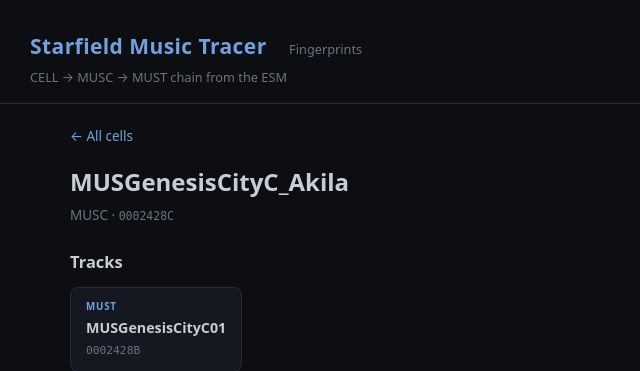
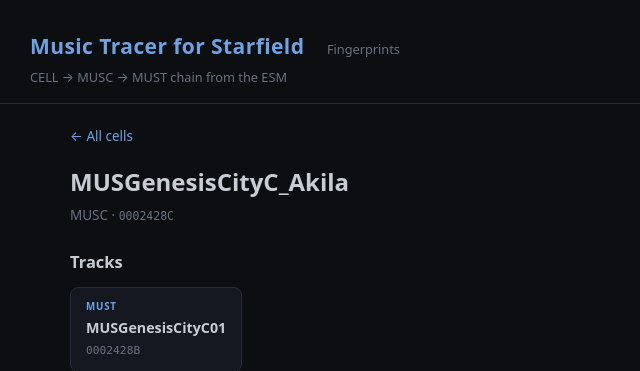
Before and after one commit to dephekt/starfield-music-tracer, a FastAPI app: a page that uses templates/base.html in a window 1280 px wide. Shown: the top 371 px of the page, without its empty margins (0-640 px from the left). Run offline with FastAPI, Linux system fonts and the light colour scheme.

Commit message:
feat: show game version in header, rename to Music Tracer for Starfield
Extract the Starfield game version from the EXE during extraction and
store it in a metadata table. Display it in the header next to the nav
links. Rename the site from "Starfield Music Tracer" to "Music Tracer
for Starfield" to avoid leading with the trademark.

```diff
--- a/main.py
+++ b/main.py
@@ -1,4 +1,4 @@
-"""Starfield Music Tracer -- FastAPI web app."""
+"""Music Tracer for Starfield -- FastAPI web app."""
 
 import sqlite3
 from contextlib import asynccontextmanager
@@ -24,12 +24,15 @@
     global _db
     _db = sqlite3.connect(f"file:{DB_PATH}?mode=ro", uri=True)
     _db.row_factory = sqlite3.Row
+    meta = _load_metadata(_db)
+    templates.env.globals["game_version"] = meta.get("game_version", "")
+    templates.env.globals["extracted_at"] = meta.get("extracted_at", "")
     yield
     _db.close()
     _db = None
 
 
-app = FastAPI(title="Starfield Music Tracer", lifespan=lifespan)
+app = FastAPI(title="Music Tracer for Starfield", lifespan=lifespan)
 app.mount("/static", StaticFiles(directory=Path(__file__).parent / "static"), name="static")
 templates = Jinja2Templates(directory=Path(__file__).parent / "templates")
 
@@ -42,6 +45,13 @@
 
 
 templates.env.filters["formid"] = form_id_hex
+
+
+def _load_metadata(db) -> dict:
+    if not _has_table(db, "metadata"):
+        return {}
+    rows = db.execute("SELECT key, value FROM metadata").fetchall()
+    return {r["key"]: r["value"] for r in rows}
 
 
 # ---------------------------------------------------------------------------
--- a/static/style.css
+++ b/static/style.css
@@ -134,6 +134,15 @@
     color: var(--text-dim);
     font-size: 0.85rem;
     white-space: nowrap;
+}
+
+.version-tag {
+    color: var(--text-dim);
+    font-size: 0.78rem;
+    font-family: var(--mono);
+    white-space: nowrap;
+    opacity: 0.7;
+    margin-left: 0;
 }
 
 /* -- Table -- */
--- a/templates/base.html
+++ b/templates/base.html
@@ -3,16 +3,19 @@
 <head>
     <meta charset="utf-8">
     <meta name="viewport" content="width=device-width, initial-scale=1">
-    <title>{% block title %}Starfield Music Tracer{% endblock %}</title>
+    <title>{% block title %}Music Tracer for Starfield{% endblock %}</title>
     <link rel="stylesheet" href="/static/style.css">
 </head>
 <body>
     <header>
         <div class="header-row">
-            <a href="/" class="logo">Starfield Music Tracer</a>
+            <a href="/" class="logo">Music Tracer for Starfield</a>
             <nav class="header-nav">
                 <a href="/fingerprints">Fingerprints</a>
             </nav>
+            {% if game_version %}
+            <span class="version-tag">Game Version: {{ game_version }}</span>
+            {% endif %}
         </div>
         <p class="tagline">CELL &rarr; MUSC &rarr; MUST chain from the ESM</p>
     </header>
--- a/templates/detail.html
+++ b/templates/detail.html
@@ -1,6 +1,6 @@
 {% extends "base.html" %}
 
-{% block title %}{{ editor_id }} - Starfield Music Tracer{% endblock %}
+{% block title %}{{ editor_id }} - Music Tracer for Starfield{% endblock %}
 
 {% block content %}
 <p class="back"><a href="/">&larr; All cells</a></p>
--- a/templates/fingerprints.html
+++ b/templates/fingerprints.html
@@ -1,6 +1,6 @@
 {% extends "base.html" %}
 
-{% block title %}Fingerprint Matches - Starfield Music Tracer{% endblock %}
+{% block title %}Fingerprint Matches - Music Tracer for Starfield{% endblock %}
 
 {% block content %}
 <p class="back"><a href="/">&larr; All cells</a></p>
--- a/templates/music_type.html
+++ b/templates/music_type.html
@@ -1,6 +1,6 @@
 {% extends "base.html" %}
 
-{% block title %}{{ editor_id }} - Starfield Music Tracer{% endblock %}
+{% block title %}{{ editor_id }} - Music Tracer for Starfield{% endblock %}
 
 {% block content %}
 <p class="back"><a href="/">&larr; All cells</a></p>
--- a/templates/track.html
+++ b/templates/track.html
@@ -1,6 +1,6 @@
 {% extends "base.html" %}
 
-{% block title %}{{ editor_id }} - Starfield Music Tracer{% endblock %}
+{% block title %}{{ editor_id }} - Music Tracer for Starfield{% endblock %}
 
 {% block content %}
 <p class="back"><a href="/">&larr; All cells</a></p>
```
Also changed, not shown: extract.py (+25 -0 lines).
